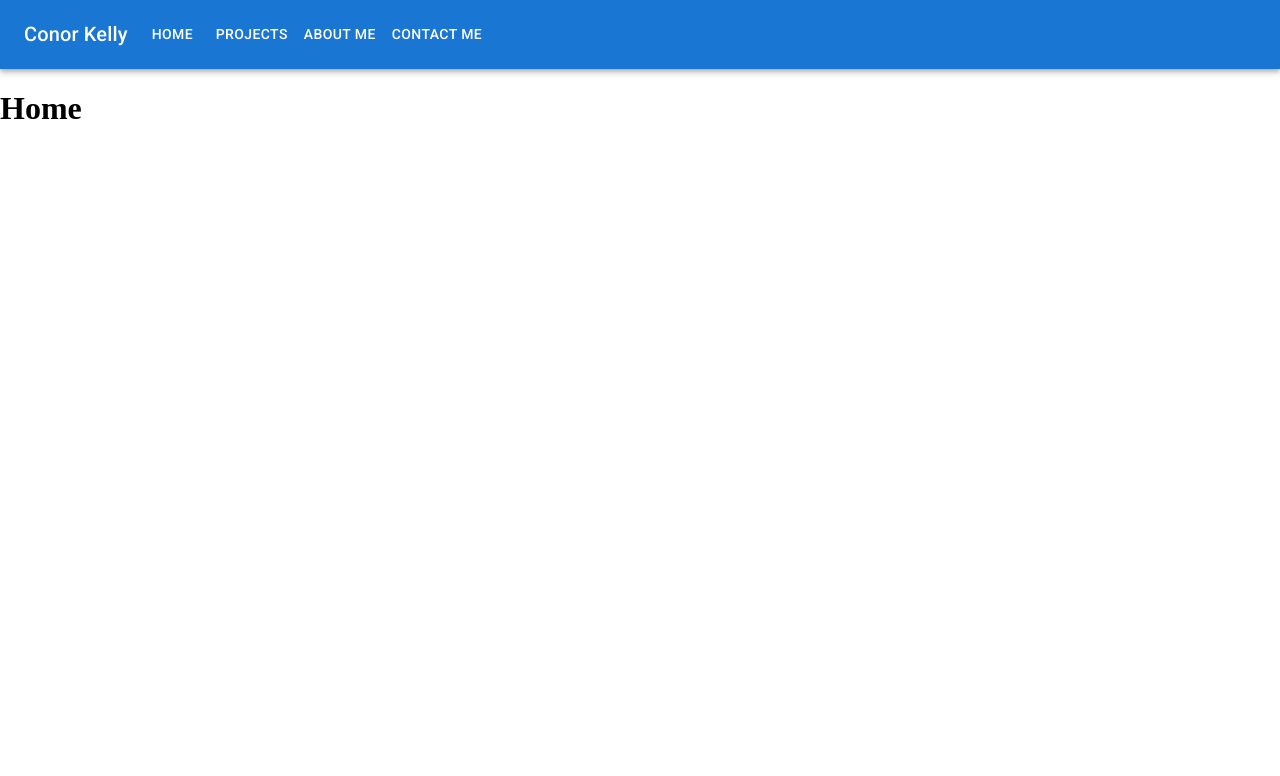
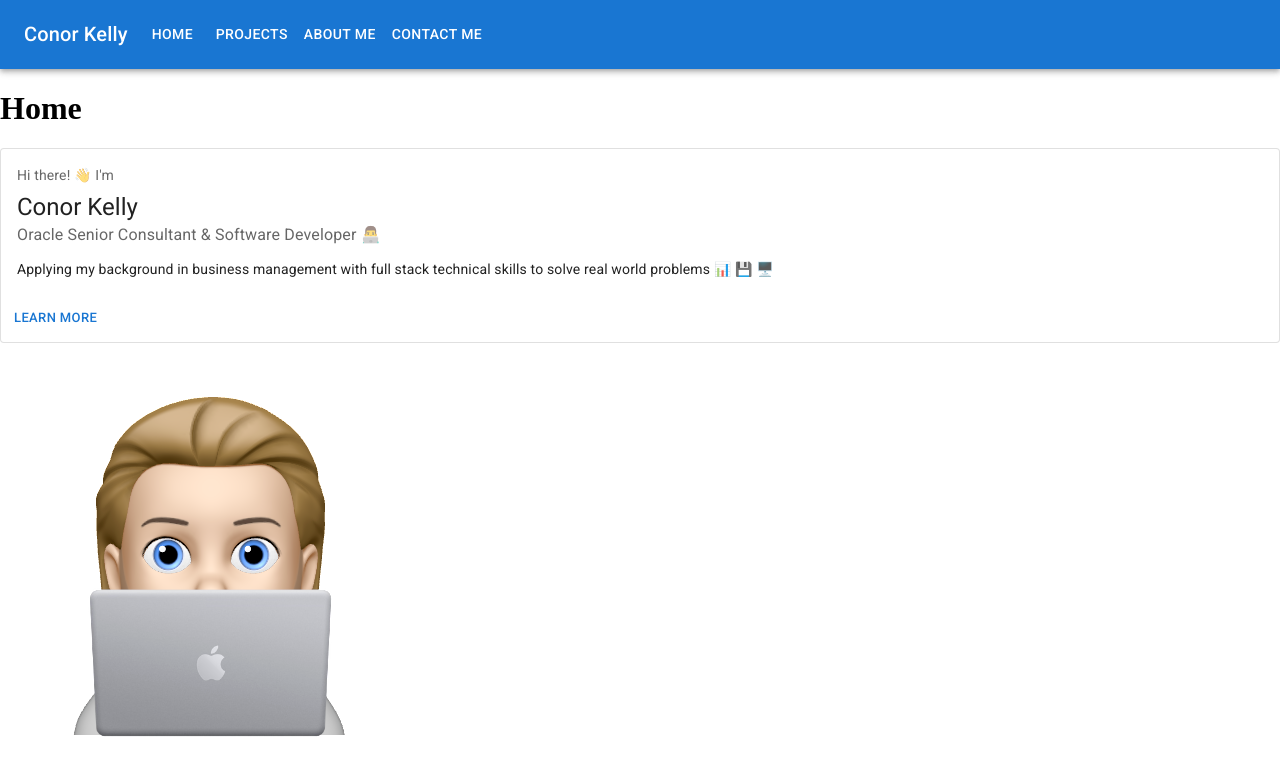
Before and after one commit to conorjkelly96/react-portfolio, a React (Create React App) app: page / in a window 1280 px wide. Shown: the top 776 px of the page. Built offline with nearby package versions, Linux system fonts and the light colour scheme.

Commit message:
import app

```diff
--- a/src/App.js
+++ b/src/App.js
@@ -2,12 +2,14 @@ import { BrowserRouter as Router } from "react-router-dom";
 
 import { AppRoutes } from "./AppRoutes";
 import { NavBar } from "./components/NavBar";
+import { Home } from "./pages/Home";
 
 export const App = () => {
   return (
     <Router>
       <NavBar />
       <AppRoutes />
+      <Home />
     </Router>
   );
 };
--- a/src/pages/Home/index.js
+++ b/src/pages/Home/index.js
@@ -0,0 +1,11 @@
+import { IntroCard } from "../../components/IntroCard";
+import { MemojiCard } from "../../components/MemojiCard";
+
+export const Home = () => {
+  return (
+    <div>
+      <IntroCard />
+      <MemojiCard />
+    </div>
+  );
+};
```
